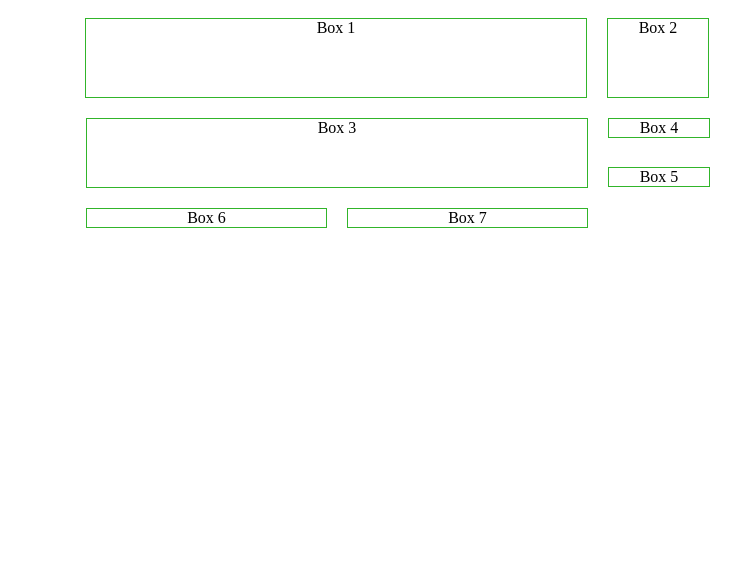
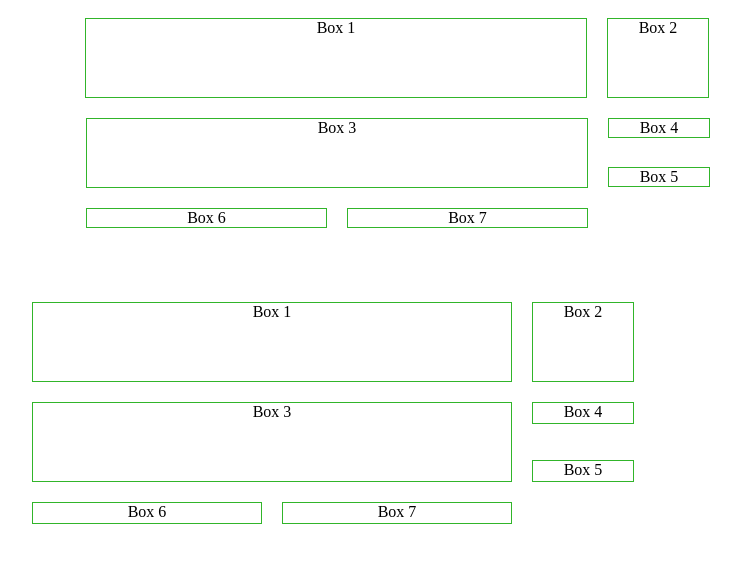
Before and after one commit to subaruman/verstkaMediasoft, a PHP site: page / in a window 1280 px wide. Shown: the top 563 px of the page, without its empty margins (243-984 px from the left). Run offline with PHP 8.4, Linux system fonts and the light colour scheme.

Commit message:
добавил гриды

```diff
--- a/verstka_5/index.html
+++ b/verstka_5/index.html
@@ -42,5 +42,37 @@
     </div>
 </div>
 
+<br><br><br>
+
+<div class="grid1">
+    <div class="gbox1">
+        Box 1
+    </div>
+    <div class="gbox2">
+        Box 2
+    </div>
+    <div class="gbox3">
+        Box 3
+    </div>
+    <div class="gbox4">
+        Box 4
+    </div>
+    <div class="gbox5">
+        Box 5
+    </div>
+    <div class="gbox6">
+        Box 6
+    </div>
+    <div class="gbox7">
+        Box 7
+    </div>
+    <div class="hidegbox">
+
+    </div>
+    <div class="hidegbox2">
+
+    </div>
+
+</div>
 </body>
 </html>
--- a/verstka_5/style.css
+++ b/verstka_5/style.css
@@ -78,3 +78,70 @@
     width: 100px;
     border: hidden;
 }
+
+
+
+
+.grid1 {
+    display: grid;
+    justify-content: center;
+    grid-template-areas: "gbox1 gbox1 gbox2"
+                        "gbox1 gbox1 gbox2"
+                        "gbox3 gbox3 gbox4"
+                        "gbox3 gbox3 gbox5"
+                        "gbox6 gbox7 hidegbox2";
+    grid-template-rows: repeat(5, 50px);
+    grid-template-columns: repeat(3, 250px);
+}
+.gbox1 {
+    grid-area: gbox1;
+    /*width: 500px;*/
+    /*height: 100px;*/
+
+}
+.gbox2 {
+    grid-area: gbox2;
+    width: 100px;
+    /*height: 100px;*/
+    /*margin-top: 20px;*/
+}
+.gbox3 {
+    grid-area: gbox3;
+    /*height: 100px;*/
+
+}
+.gbox4 {
+    grid-area: gbox4;
+    grid-row: span;
+    height: 20px;
+    width: 100px;
+
+}
+.gbox5 {
+    grid-area: gbox5;
+    height: 20px;
+    width: 100px;
+    align-self: flex-end;
+}
+.gbox6 {
+    grid-area: gbox6;
+    height: 20px;
+}
+.gbox7 {
+    grid-area: gbox7;
+    height: 20px;
+ }
+.hidegbox{
+    /*border: #31b52a 1px solid;*/
+    grid-area: hidegbox;
+}
+.hidebox2{
+    /*border: #31b52a 1px solid;*/
+    grid-area: hidegbox2;
+}
+
+.gbox1 , .gbox2 , .gbox3 , .gbox4 , .gbox5 , .gbox6 , .gbox7{
+    border: #31b52a 1px solid;
+    margin: 10px;
+    text-align: center;
+}
```
